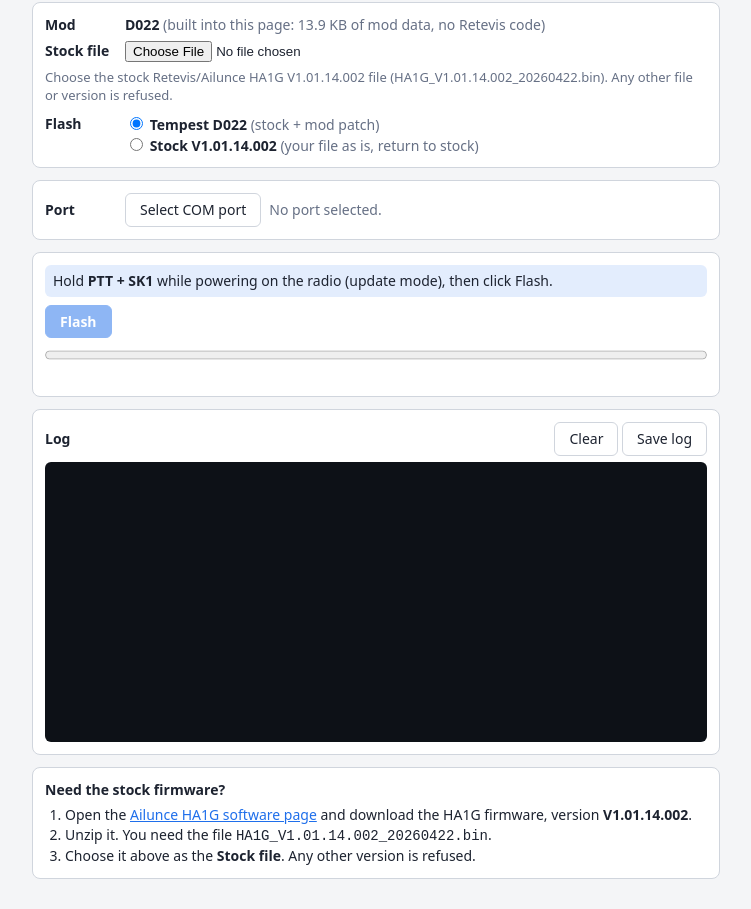
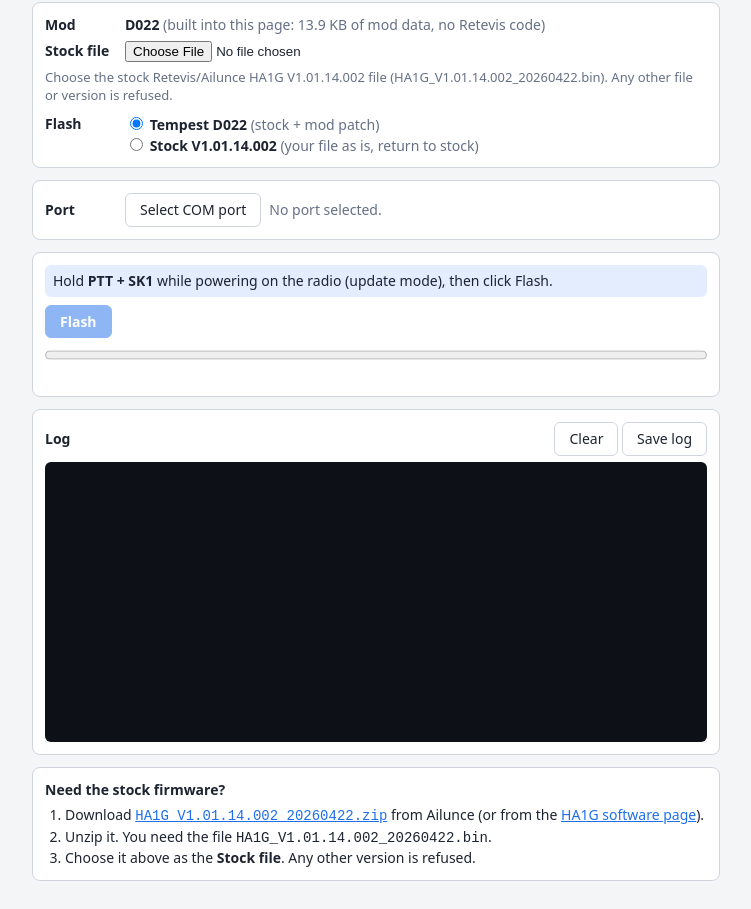
Before and after one commit to Tempitor/Tempest, a plain HTML site: page ha1g/index.html in a window 1280 px wide. Shown: the part 51-960 px from the top of the page, without its empty margins (264-1015 px from the left). Drawn offline with Linux system fonts and the light colour scheme.

Commit message:
Flasher page: link the stock firmware zip directly
Co-Authored-By: Claude Sonnet 5.5 <noreply@anthropic.com>
Claude-Session: https://claude.ai/code/session_01KNr8s6aTjx36iv5szW3cTB

```diff
--- a/ha1g/index.html
+++ b/ha1g/index.html
@@ -86,7 +86,7 @@
   <div class="card">
     <b>Need the stock firmware?</b>
     <ol style="margin:6px 0 0;padding-left:20px">
-      <li>Open the <a href="https://www.ailunce.com/supports-ha1g-software" target="_blank" rel="noopener">Ailunce HA1G software page</a> and download the HA1G firmware, version <b>V1.01.14.002</b>.</li>
+      <li>Download <a href="https://www.ailunce.com/Assets/file/HA1G_V1.01.14.002_20260422.zip" target="_blank" rel="noopener"><code>HA1G_V1.01.14.002_20260422.zip</code></a> from Ailunce (or from the <a href="https://www.ailunce.com/supports-ha1g-software" target="_blank" rel="noopener">HA1G software page</a>).</li>
       <li>Unzip it. You need the file <code>HA1G_V1.01.14.002_20260422.bin</code>.</li>
       <li>Choose it above as the <b>Stock file</b>. Any other version is refused.</li>
     </ol>
```
